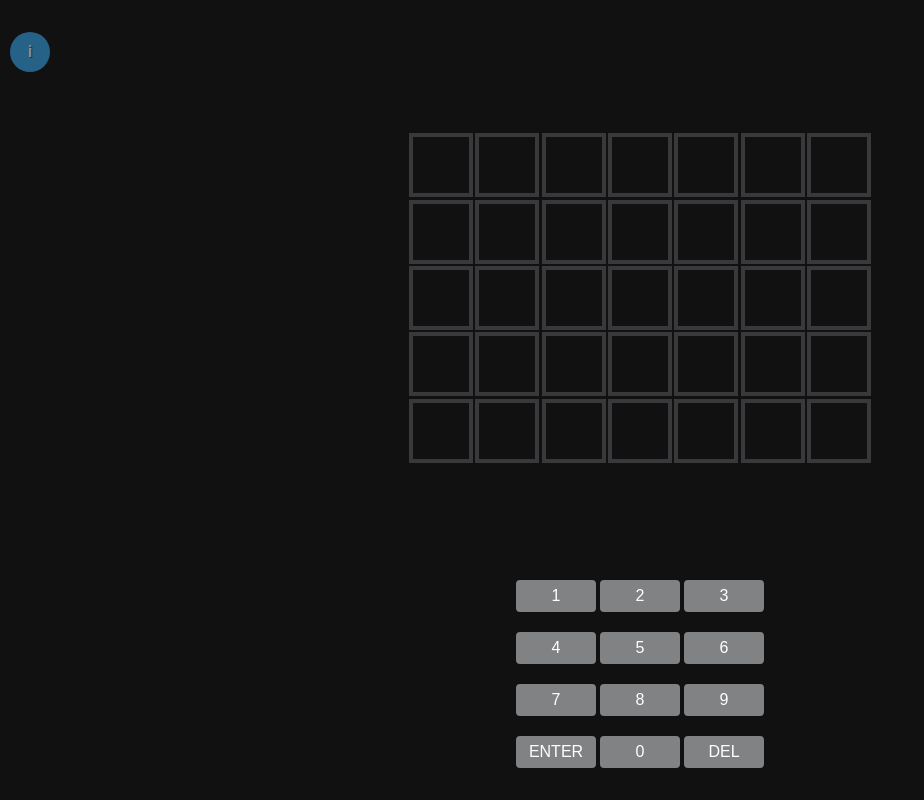
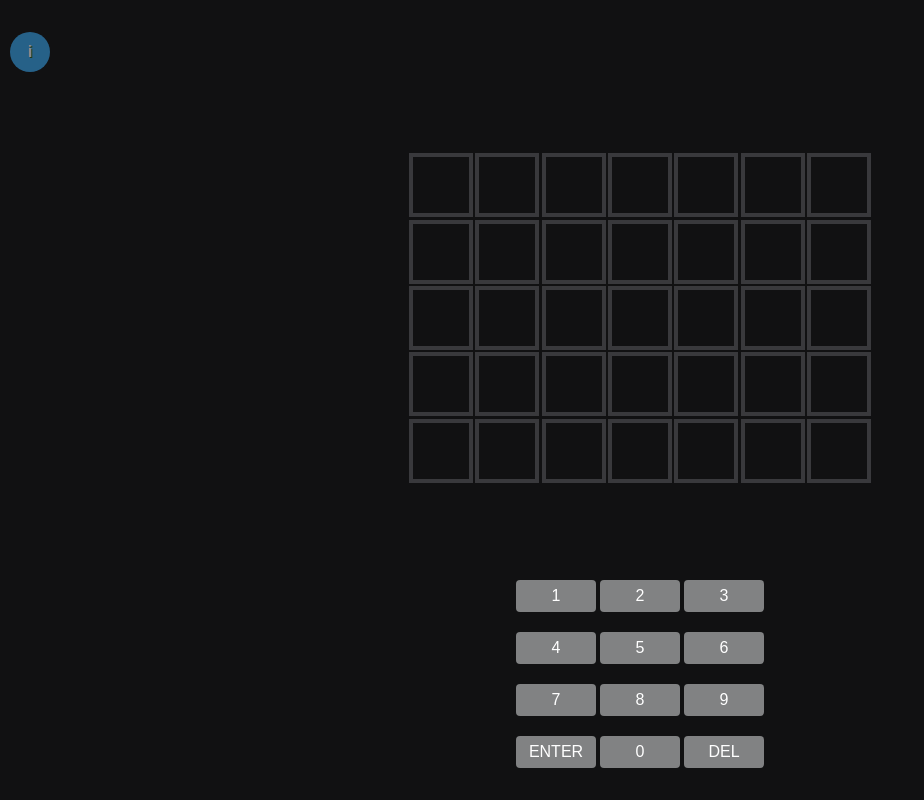
Before and after one commit to TheHero9/NumberLe-The-Game, a plain HTML site: page index.html in a window 1280 px wide. Shown: the whole page, without its empty margins (0-924 px from the left). Drawn offline with nearby package versions, Linux system fonts and the light colour scheme.

Commit message:
Add files via upload

```diff
--- a/file.js
+++ b/file.js
@@ -22,7 +22,6 @@ while (targetNumber[0]==="0"){
 console.log(targetNumber)
 
 startInteraction()
-generatePossibleNumbers()
 
 function generatePermutations(list, size) {
   if (size > list.length) return [];
--- a/styles.css
+++ b/styles.css
@@ -66,7 +66,9 @@ body{
   grid-template-columns: repeat(7, 4em);
   grid-template-rows: repeat(5, 4em);
   gap: .15em;
-  margin: 3.75em 1.25em;
+  margin-top: 2.5em;
+  margin-left: 2.5em;
+  margin-right: 2.5em;
 
 }
 
```
